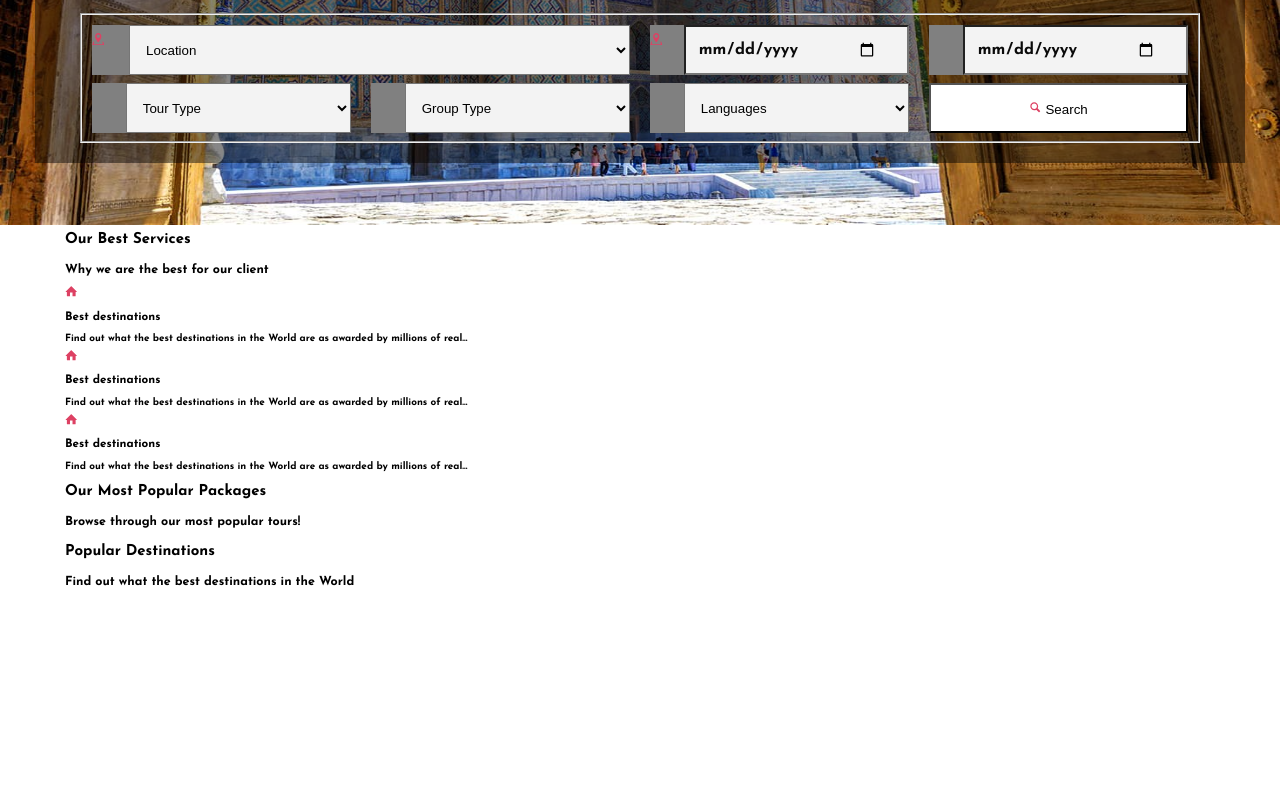
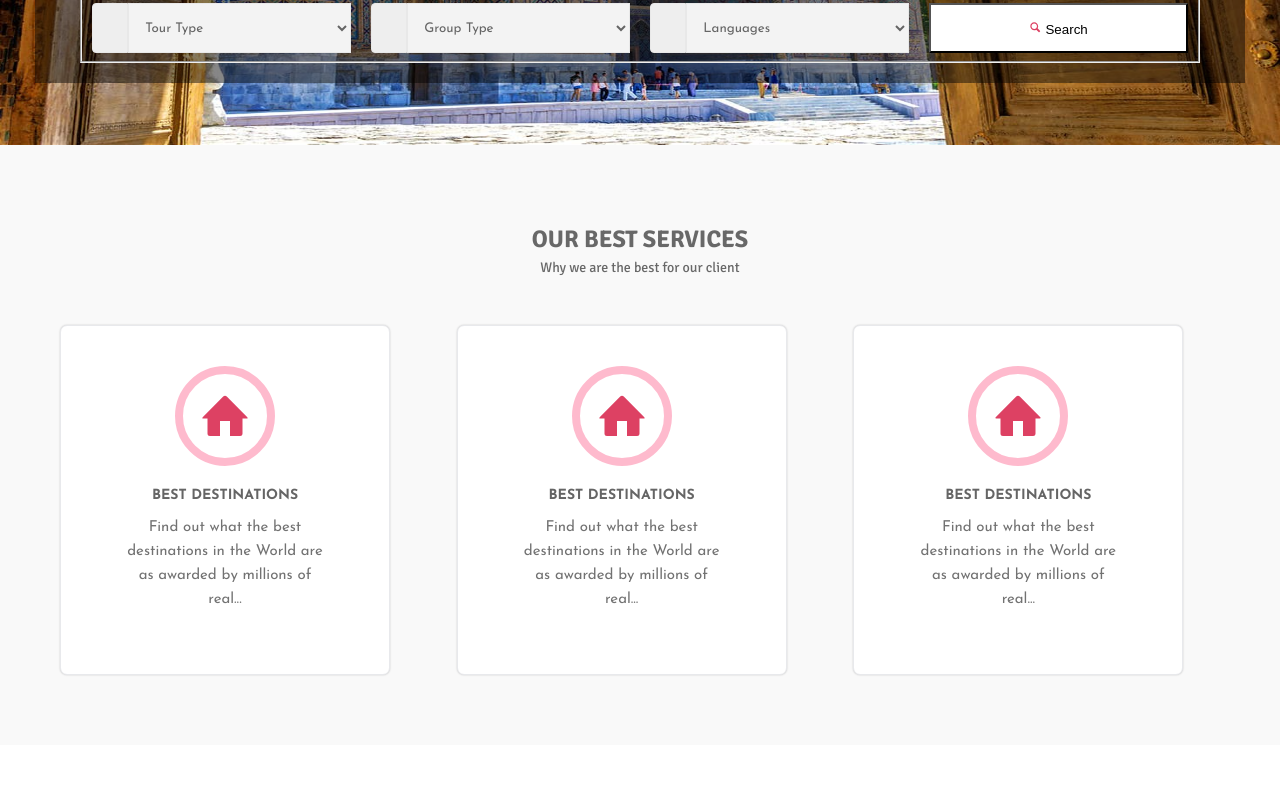
Before and after one commit to mralimov/Complete-Travel-Agency-website-Uz-Voyage, a plain HTML site: page index.html in a window 1280 px wide. Shown: the part 575-1377 px from the top of the page. Before the commit the page ends 1332 px from the top, so only its background shows below. Drawn offline with nearby package versions, Linux system fonts and the light colour scheme.

Commit message:
topbar css

```diff
--- a/css/topbar.css
+++ b/css/topbar.css
@@ -10,11 +10,15 @@
 html {
     box-sizing: border-box;
      font-size: 62.5%; /*default 16px 1rem = 10px  */
+     /* font-family: 'Signika', sans-serif; */
+     font-family: 'Josefin Sans', sans-serif;
+    -webkit-text-size-adjust: 100%;
 }
 
 body {
     background-color: #fff;
-    font-family: 'Josefin Sans';
+    /* font-family: 'Signika', sans-serif; */
+    font-family: 'Josefin Sans', sans-serif;
     font-weight: 700;
     line-height: 2;
 }
@@ -37,7 +41,7 @@ svg {
 
 .header-container {
     width: 100%;
-    height: 100vh;
+    height: 90vh;
     position: relative;
 }
 
@@ -78,7 +82,7 @@ svg {
 
 .topbar-left {
     display: flex;
-    width: 20%;
+    width: 25%;
     justify-content: space-around;
     justify-items: center;
     padding-left: 2rem;
@@ -105,7 +109,7 @@ svg {
 
 .topbar-center {
     display: flex;
-    width: 30%;
+    width: 40%;
     justify-content: space-evenly;
     cursor: pointer;
 
@@ -144,7 +148,8 @@ svg {
 
 .nav__container {
     display: flex;
-    justify-content: space-around;
+    justify-content: space-between;
+    align-content: center;
     height: inherit;
     position:absolute;
     top: 0; bottom: 0; left: 0; right: 0;
@@ -157,6 +162,13 @@ svg {
     justify-content: space-around;
 
 }
+
+.nav__list__container {
+    width: 70%;
+    position: relative;
+
+}
+
 .nav__logo__img {
     height: 12rem;
     width: 12rem;
@@ -173,24 +185,22 @@ svg {
 
 }
 
-.nav__list__container {
-    width: 40%;
+
+.mega__menu {
+    width: 50%;
+    height: 100%;
     display: flex;
-    justify-content: space-evenly;
-    margin-right: 30rem;
-    text-decoration: none;
-
-}
-.mega__menu {
-    height: 4rem;
-    width: 62%;
-    display: flex;
+    justify-content:space-between;
     align-items: center;
-    justify-content:space-between;
-    text-decoration: none;
-
+    margin: 0 auto;
+    position: relative;
+    padding: 1rem;
 }
 
+.mega-menu__list {
+display: flex;
+align-items: center;
+}
 
 /* /////////////MEGA MENU */
 
@@ -292,7 +302,7 @@ a {
 /* ///////////Carousel imgaes */
 
 .carousel__img {
-    height: 100vh;
+    height: 90vh;
     width: 100%;
 }
 
@@ -311,7 +321,7 @@ a {
 padding: 3rem 1rem 1rem;
 margin: -25rem 3.5rem 5rem;
 font-size: 1.6rem;
-font-family: "Josefin Sans";
+font-family: 'Josefin Sans', sans-serif;
 color: #0a0a0a;
 height: 18rem;
 position: relative;
@@ -334,12 +344,13 @@ fieldset {
 }
 
 input {
-    font-family: inherit;
+    font-family: 'Josefin Sans', sans-serif;
     font-size: inherit;
     line-height: inherit;
     margin: 0;
     font: inherit;
     color: inherit;
+    border: none;
 }
 
 .row-1-of-2 {
@@ -377,22 +388,66 @@ input {
     width: 100%;
     height: 5rem;
     display: flex;
-
+    border: none;
+}
+.input-icon:last-child {
+    border-top-right-radius: 0;
+    border-bottom-right-radius: 0;
 }
 
+.input-icon {
+    width: 4rem;
+    height: 5rem;
+    border-right: 0;
+
+    border: solid 1px #e8e8e8;
+    padding: 0.8rem;
+    font-size: 3.5rem;
+    font-weight: normal;
+    line-height: 1;
+    text-align: center;
+    background-color: #eee;
+    border-radius: 4px;
+    white-space: nowrap;
+    vertical-align: middle;
+    justify-content: center;
+    border-top-right-radius: 0;
+    border-bottom-right-radius: 0;
+}
+
+.filter__icon {
+color: #d82460;
+width: 2rem;
+height: 2rem;
+}
+
+.form-control:last-child {
+    border-top-left-radius: 0;
+    border-bottom-left-radius: 0;
+}
 .form-control {
+    position: relative;
     width: 100%;
     height: inherit;
     background: #f3f3f3;
     padding: 0.6rem 3rem 0.6rem 1.2rem;
+    border-radius: 0;
+    box-sizing: border-box;
+    clear: both;
+    cursor: pointer;
+    float: left;
+    font-family: inherit;
+    outline: none;
+    padding-right: 3rem;
+    text-align: left;
+    transition: all 0.2s ease-in-out;
+    user-select: none;
+    white-space: nowrap;
+    color: #656565;
+    border: solid 1px #e8e8e8;
+
 }
 
-.input-icon {
-    width: 4rem;
-    height: inherit;
-    background-color: grey;
-
-}
 
 .filter-btn-search {
     width: 100%;
@@ -418,10 +473,16 @@ figcaption {
     position: relative;
 }
 
+.slider-detail h1 {
+    animation-delay: 1s;
+}
+
 .slider-detail-city--ancor {
+    margin: 0 0 1rem;
+    height: 2.8rem;
+    width: 75rem;
+    font-size: 1.4rem;
 
-    height: 2.8rem;
-    width: 100%;
 }
 
 .slider-details-location {
@@ -439,24 +500,269 @@ fill: rgb(221, 65, 99);
 h1 {
     font-size: 7rem;
     font-weight: 700;
-    font-family: 'Montserrat', 'Asiyah Script', sans-serif;
+    font-family: 'Josefin Sans', sans-serif;
     line-height: 7rem;
     margin: 0 0 5px 0;
     letter-spacing: -2px;
 }
 
 .slider-details-ul {
-margin: 15px 0 15px 0;
-display: flex;
+    width: 75rem;
+    height: 7rem;
+    margin: 15px 0 15px 0;
+    display: flex;
+    justify-content: space-evenly;
 }
 
-.slider-details-li {
+.slider-details-left {
     margin-right: 5rem;
     font-size: 1.6rem;
     color: white;
+    list-style: none;
 }
 
 .location__icon {
 width: 4rem;
 height: 4rem;
 }
+
+/* //////////////BEST SERVICES///////////// */
+
+.best__services {
+    width: 100%;
+    height: 60rem;
+}
+
+.services {
+    height: inherit;
+    width: 100%;
+    padding: 6rem 0;
+    background: #f9f9f9;
+
+}
+
+.services-row {
+height: 100%;
+margin-right: -1.5rem;
+margin-left: -1.5rem;
+display: grid;
+grid-template-rows: repeat(4, 8rem);
+grid-template-columns: repeat(3, 1fr);
+grid-gap: 3rem;
+padding: 1rem;
+}
+
+.services--header {
+    grid-row: 1 / span 1;
+    grid-column: 2 / span 1;
+    display: flex;
+    flex-direction: column;
+    text-align: center;
+    position: relative;
+    font-size: 2.4rem;
+    margin-bottom: 4rem;
+    margin-top: 0;
+    font-weight: 800;
+    color: #686868;
+    font-family: 'Signika', 'Montserrat', 'Montserrat', cursive;
+    text-transform: uppercase;
+}
+h2 {
+    font-size: 1.6rem;
+}
+
+small {
+    font-size: 1.4rem;
+    text-transform: initial;
+    font-weight: normal;
+    line-height: 1rem;
+}
+
+.col-md-1-of-3 {
+
+    width: 33rem;
+    height: 35rem;
+}
+
+.left-side-services {
+    grid-row: 2 / span 3;
+    grid-column: 1 / span 1;
+
+
+}
+
+.middle-side-services {
+    grid-row: 2 / span 3;
+    grid-column: 2 / span 1;
+
+}
+
+.right-side-services {
+    grid-row: 2 / span 3;
+    grid-column: 3 / span 1;
+
+}
+
+.services-container {
+    width: 33rem;
+    height: 35rem;
+    margin-bottom: 2rem;
+    text-align: center;
+    position: relative;
+    padding: 4rem;
+    background: #fff;
+    border-radius: 7px;
+    box-shadow: 0 0 2px rgb(0 0 0 / 20%);
+    border: 1px solid #e8e9ec;
+    display: flex;
+    flex-direction: column;
+    align-items: center;
+}
+
+.services-container:hover > .service-icon span{
+    -webkit-box-shadow: 0 0 0 5px #efeded;
+    -moz-box-shadow: 0 0 0 5px #efeded;
+    -ms-box-shadow: 0 0 0 5px #efeded;
+    -o-box-shadow: 0 0 0 5px #efeded;
+    box-shadow: 0 0 0 5px #efeded;
+}
+
+.service-icon {
+    width: 21rem;
+    height: 10rem;
+}
+
+.service-icon-span {
+    position: relative;
+    display: flex;
+    justify-content: center;
+    width: 10rem;
+    height: 10rem;
+    margin-left: auto;
+    margin-right: auto;
+    border: 0.8rem solid rgba(250, 41, 100, 0.32);
+    border-radius: 50%;
+    align-items: center;
+}
+
+.myaccount__icon-2 {
+
+    width: 5rem;
+    height: 5rem;
+}
+
+.service-context {
+    width: 21rem;
+    height: 15rem;
+    padding-top: 2rem;
+    vertical-align: top;
+}
+
+h3 {
+    font-size: 1.4rem;
+    line-height: 2rem;
+    margin: 0;
+    margin-bottom: 1rem;
+    font-weight: 600;
+    color: #656565;
+    text-transform: uppercase;
+}
+
+.service-context-p {
+    font-size: 1.5rem;
+    color: #727272;
+    line-height: 2.4rem;
+    margin: 0 0 1rem;
+    font-weight: 400;
+}
+
+/* MOST POPULAR PACKAGES */
+
+.popular__packages {
+    width: 100%;
+    height: 73.25rem;
+}
+
+.travel-packages {
+    position: relative;
+    width: 100%;
+    padding-top: 6rem;
+    padding-bottom: 6rem;
+    height: inherit;
+}
+
+.popular__packages--row {
+    width: 100%;
+    height: 52rem;
+    margin-right: -1.5rem;
+    margin-left: -1.5rem;
+    display: flex;
+    flex-direction: row;
+    justify-content: space-evenly;
+}
+
+.popular__package--collumn {
+    width: 24rem;
+    height: 52rem;
+    background-color: red;
+    /* position: relative; */
+    padding-left: 1.5rem;
+    padding-right: 1.5rem;
+    display: flex;
+    flex-direction: column;
+}
+
+.single__popular__tour--img {
+width: 100%;
+height: 16rem;
+background-color: #0a0a0a;
+}
+
+.single__popular__tour--details{
+    width: 100%;
+    height: 28rem;
+    background-color: grey;
+}
+
+.single__popular__tour--book{
+    width: 100%;
+    height: 8rem;
+    background-color: lawngreen;
+}
+
+
+
+/* POPULAR DESTINATIONS */
+
+.popular__destinations {
+    width: 100%;
+    height: 65rem;
+}
+
+.popular__destinations--padding {
+    position: relative;
+    width: 100%;
+    height: 100%;
+    padding: 6rem 0;
+    background-color: #f7f7f7;
+}
+
+.popular__destinations__row {
+    height: 100%;
+    display: flex;
+    flex-direction: column;
+}
+
+.popular__destinations__img--box {
+    height: 100%;
+    display: grid;
+    grid-template-columns: repeat(4, 1fr);
+    grid-template-rows: repeat(2, auto);
+    grid-gap: 2rem;
+    /* grid-row-gap: 2rem;
+    grid-column-gap: 2rem; */
+}
+
+.destinations__box {
+    background-color: #0a0a0a;
+}
```
